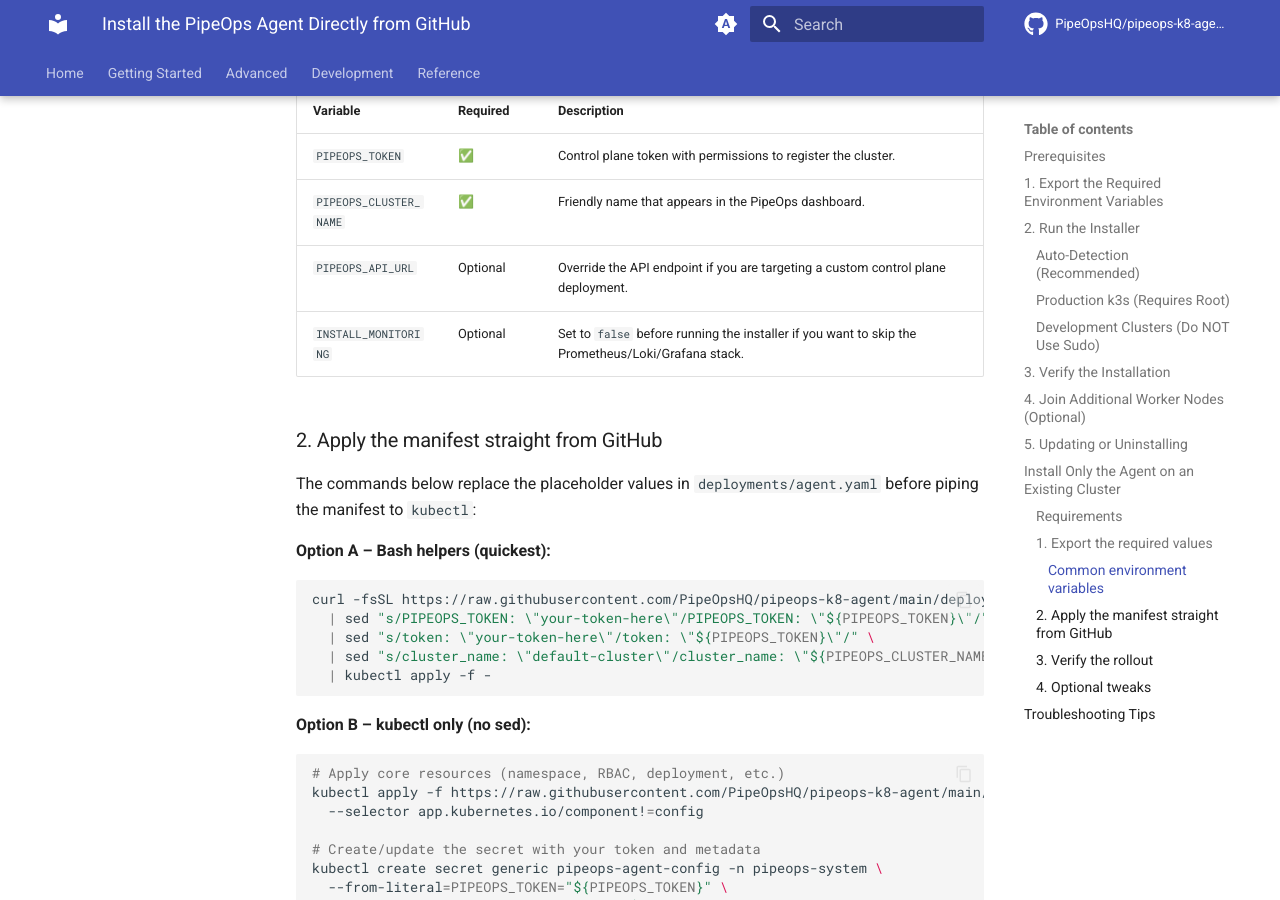
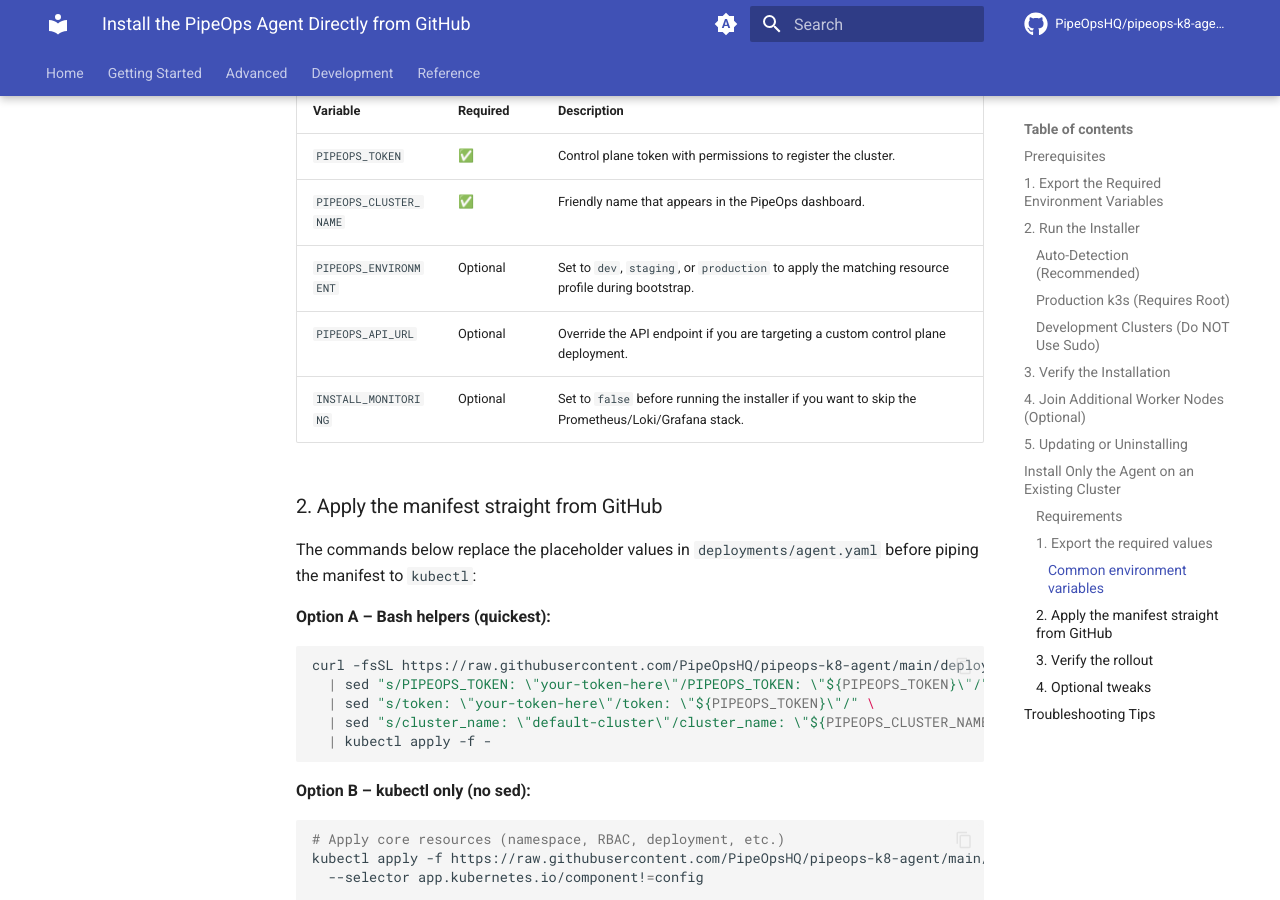
Before and after one commit to PipeOpsHQ/pipeops-k8-agent, an MkDocs documentation site: the page built from docs/install-from-github.md, in a window 1280 px wide and 900 px high, scrolled down 3081 px. Built offline with MkDocs 1.6.1 and Material for MkDocs 9.7.7, drawn with Linux system fonts in a browser that asks for light colours; comment, search, counter and statistics services are not loaded; the version menu is left out.

Commit message:
feat: Add logic to determine Minikube resources based on environment profile and user input

```diff
--- a/docs/install-from-github.md
+++ b/docs/install-from-github.md
@@ -114,6 +114,7 @@
 | --- | --- | --- |
 | `PIPEOPS_TOKEN` | ✅ | Control plane token with permissions to register the cluster. |
 | `PIPEOPS_CLUSTER_NAME` | ✅ | Friendly name that appears in the PipeOps dashboard. |
+| `PIPEOPS_ENVIRONMENT` | Optional | Set to `dev`, `staging`, or `production` to apply the matching resource profile during bootstrap. |
 | `PIPEOPS_API_URL` | Optional | Override the API endpoint if you are targeting a custom control plane deployment. |
 | `INSTALL_MONITORING` | Optional | Set to `false` before running the installer if you want to skip the Prometheus/Loki/Grafana stack. |
 
```
Also changed, not shown: 1 other file.
